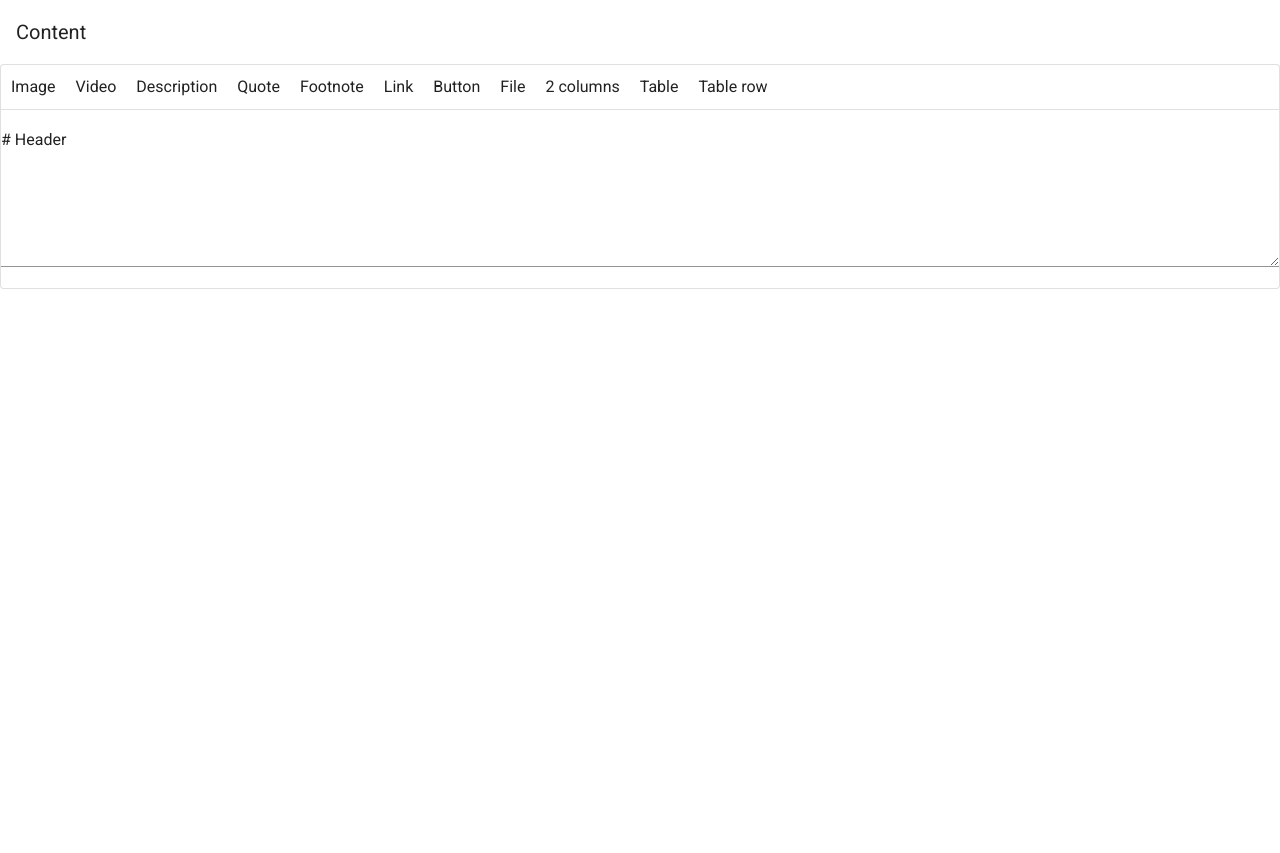
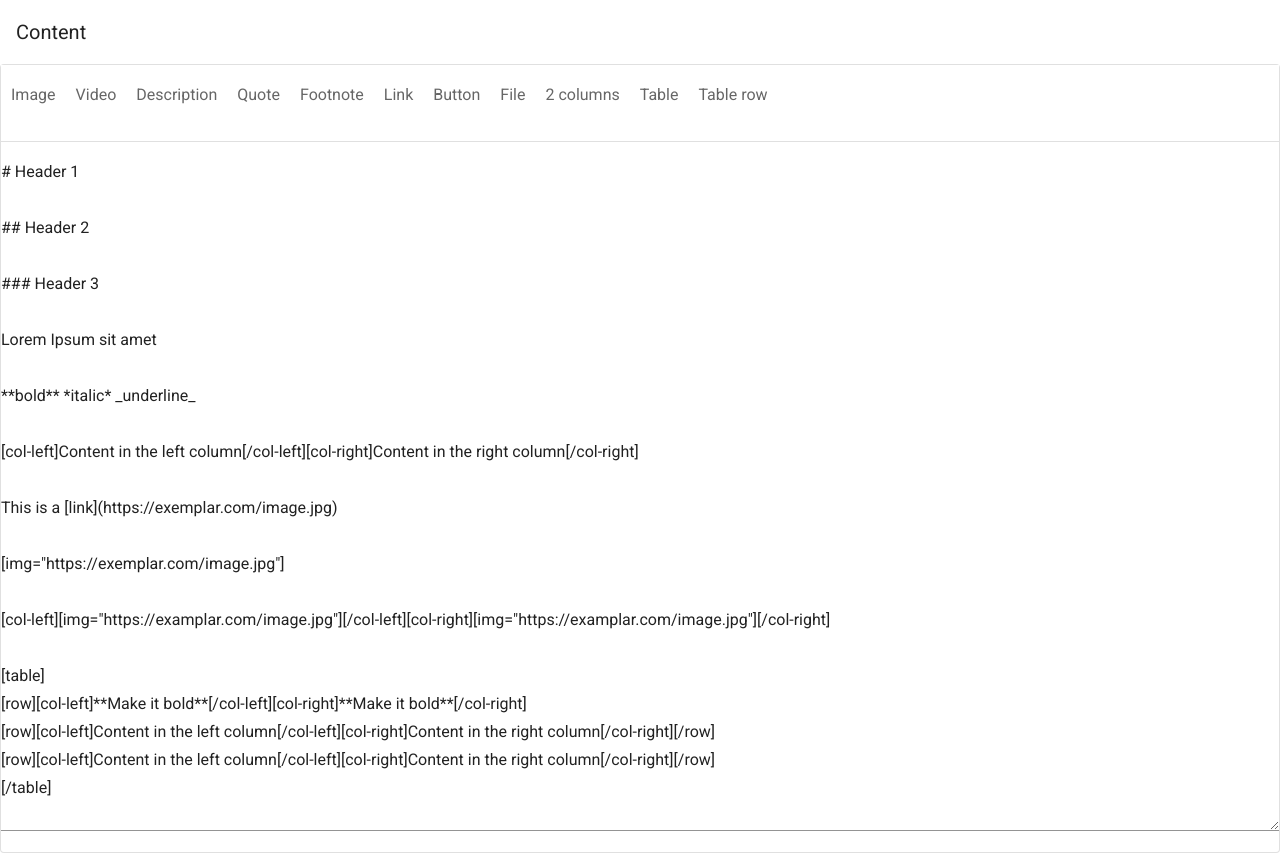
Before and after one commit to animyrch/markdown-editor-test, a Vue app: page / in a window 1280 px wide. Before the commit the page ends 800 px from the top, so only its background shows below. Built offline with nearby package versions, Linux system fonts and the light colour scheme.

Commit message:
Extracted editor area to its own component.

```diff
--- a/src/App.vue
+++ b/src/App.vue
@@ -14,13 +14,9 @@
       >
         <EditorOptions
         />
-        <v-divider>
-        </v-divider>
-        <v-textarea
-          name="markdown-input-area"
-          value="# Header"
-          hint="**Bold** *Italic* _Underline_ List with bullets # H1 ## H2 ### H3 #### H4 ##### H5 ###### H6"
-        ></v-textarea>
+        <v-divider />
+        <EditorArea
+        />
       </v-card>
     </v-main>
   </v-app>
@@ -28,12 +24,14 @@
 
 <script>
 import EditorOptions from './components/EditorOptions';
+import EditorArea from './components/EditorArea';
 
 export default {
   name: 'App',
 
   components: {
-    EditorOptions
+    EditorOptions,
+    EditorArea
   },
 
   data: () => ({
--- /dev/null
+++ b/src/components/EditorArea.vue
@@ -0,0 +1,54 @@
+<template>
+  <div>
+    <v-textarea
+      rows="24"
+      name="markdown-input-area"
+      :value="defaultContent"
+      :hint="editorHint"
+    ></v-textarea>
+  </div>
+</template>
+
+<script>
+export default {
+  name: 'EditorArea',
+
+  data: () => ({
+    defaultContentElements: [
+      '# Header 1',
+      '',
+      '## Header 2',
+      '',
+      '### Header 3',
+      '',
+      'Lorem Ipsum sit amet',
+      '',
+      '**bold** *italic* _underline_',
+      '',
+      '[col-left]Content in the left column[/col-left][col-right]Content in the right column[/col-right]',
+      '',
+      'This is a [link](https://exemplar.com/image.jpg)',
+      '',
+      '[img="https://exemplar.com/image.jpg"]',
+      '',
+      '[col-left][img="https://examplar.com/image.jpg"][/col-left][col-right][img="https://examplar.com/image.jpg"][/col-right]',
+      '',
+      '[table]',
+      '[row][col-left]**Make it bold**[/col-left][col-right]**Make it bold**[/col-right]',
+      '[row][col-left]Content in the left column[/col-left][col-right]Content in the right column[/col-right][/row]',
+      '[row][col-left]Content in the left column[/col-left][col-right]Content in the right column[/col-right][/row]',
+      '[/table]'
+    ],
+    editorHint: '**Bold** *Italic* _Underline_ List with bullets # H1 ## H2 ### H3 #### H4 ##### H5 ###### H6'
+  }),
+
+  computed: {
+    defaultContent () {
+      return this.defaultContentElements.join('\n');
+    }
+  }
+}
+</script>
+<style scoped>
+
+</style>
--- a/src/components/EditorOptions.vue
+++ b/src/components/EditorOptions.vue
@@ -1,12 +1,16 @@
 <template>
   <div>
-    <div
-      class="option-container"
-      v-for="(option, index) in options"
-      :key="index"
-    >
-      {{ option.title }}
-    </div>
+    <v-list>
+      <v-list-item
+        class="option-container"
+        v-for="(option, index) in options"
+        :key="index"
+      >
+        <p class="text--secondary">
+          {{ option.title }}
+        </p>
+      </v-list-item>
+    </v-list>
   </div>
 </template>
 
```
Also changed, not shown: src/assets/main.css (added), 1 other file (tests, documents, lock files or other folders).
